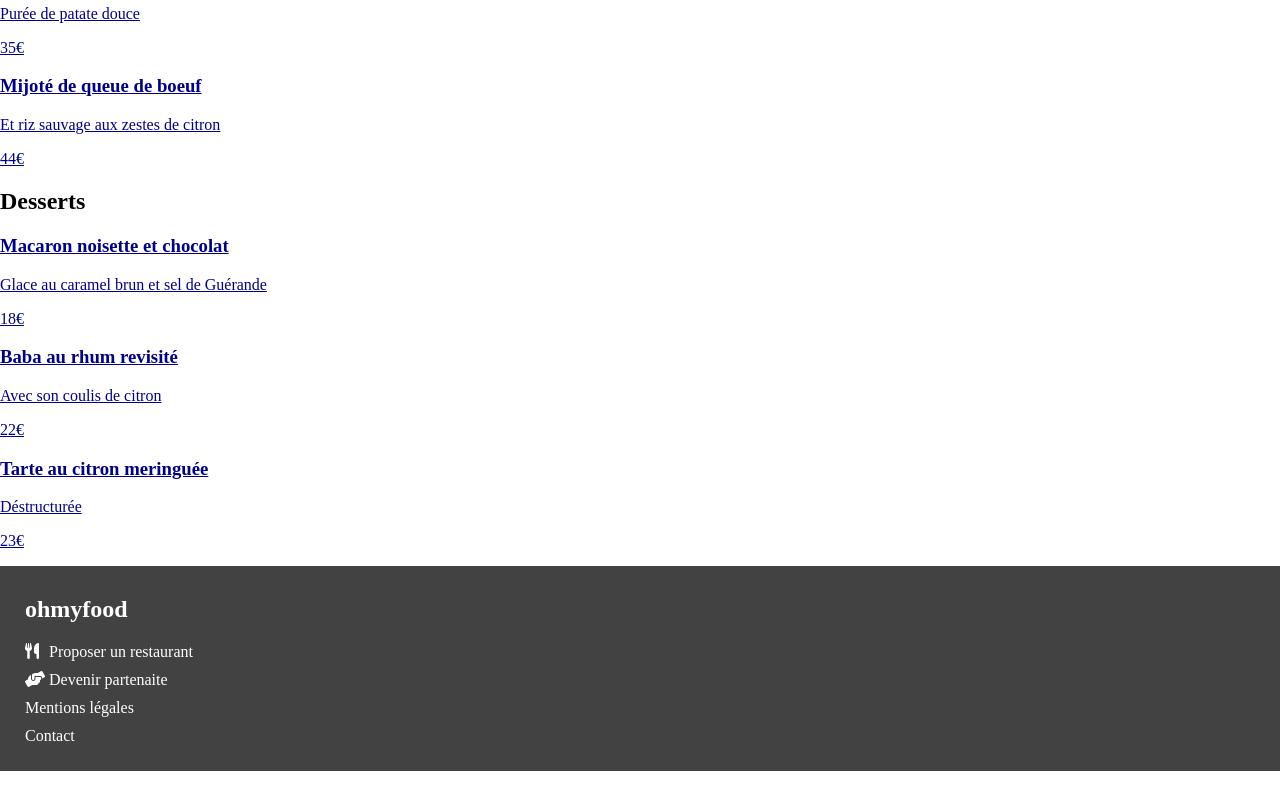
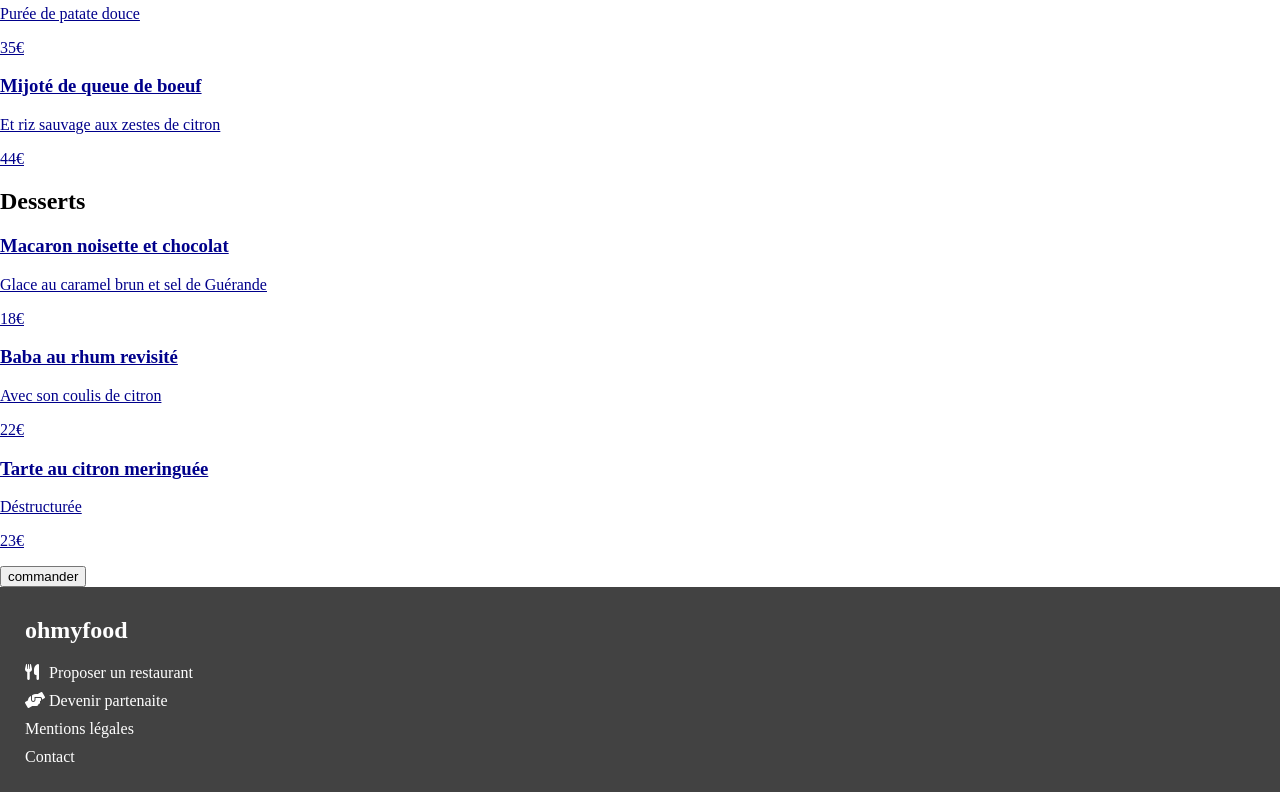
Before and after one commit to Al-loud/P3_Loudiyi_code, a plain HTML site: page menu/menu2_index.html in a window 1280 px wide. Shown: the part 1165-1965 px from the top of the page. Before the commit the page ends 1944 px from the top, so only its background shows below. Drawn offline with nearby package versions, Linux system fonts and the light colour scheme; files that its build step writes are made by us from their sources.

Commit message:
modif2
Signed-off-by: al loud <loudiyi432@hotmail.com>

```diff
--- a/menu/menu2_index.html
+++ b/menu/menu2_index.html
@@ -124,6 +124,9 @@
             </div>
           </a>
         </div>
+
+        <button class="commande">commander</button>
+
       </main>
     </section>
 
```
Also changed, not shown: menu/menu1_index.html (+1 -0 lines), menu/menu3_index.html (+3 -0 lines), menu/menu4_index.html (+3 -0 lines).
